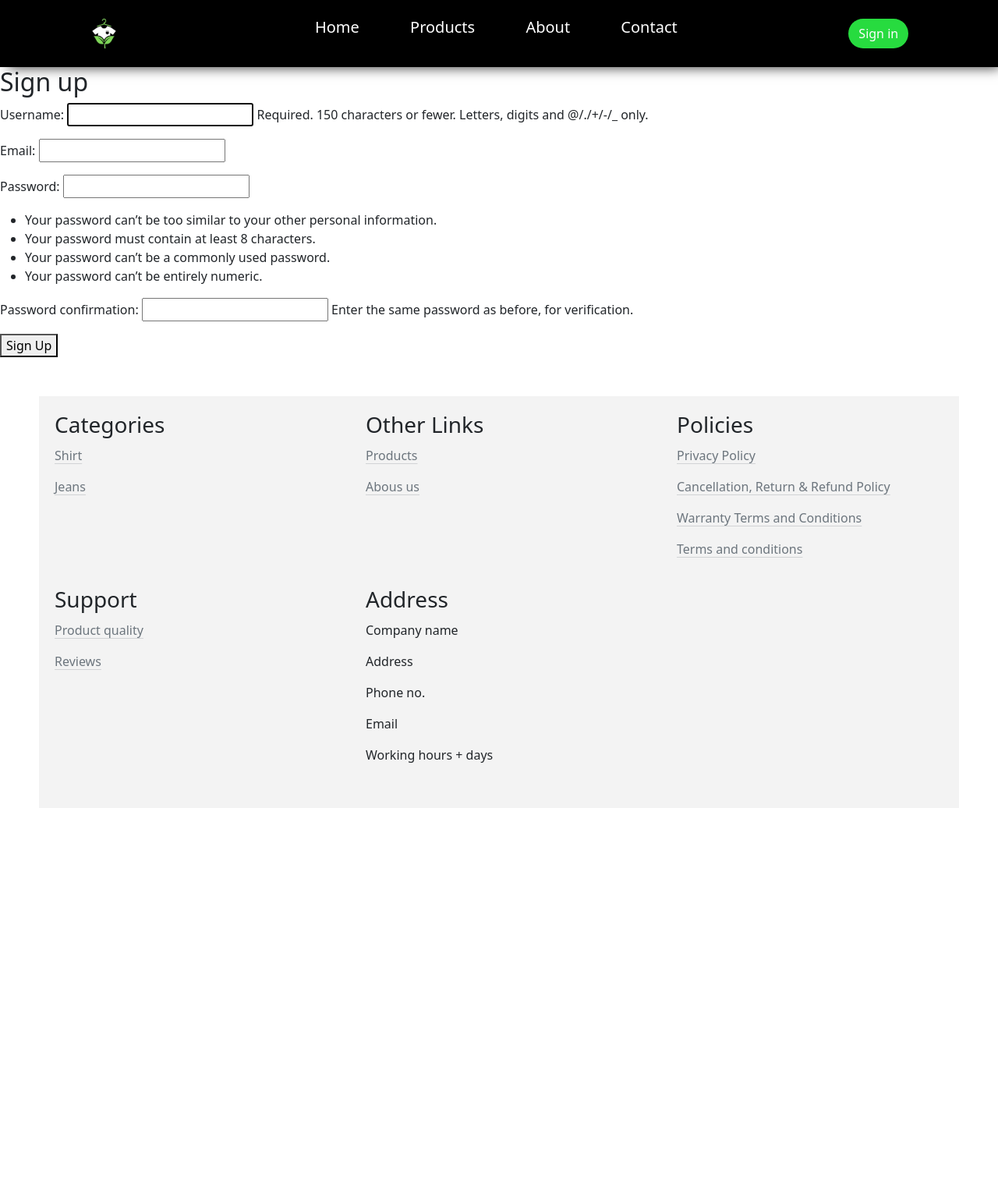
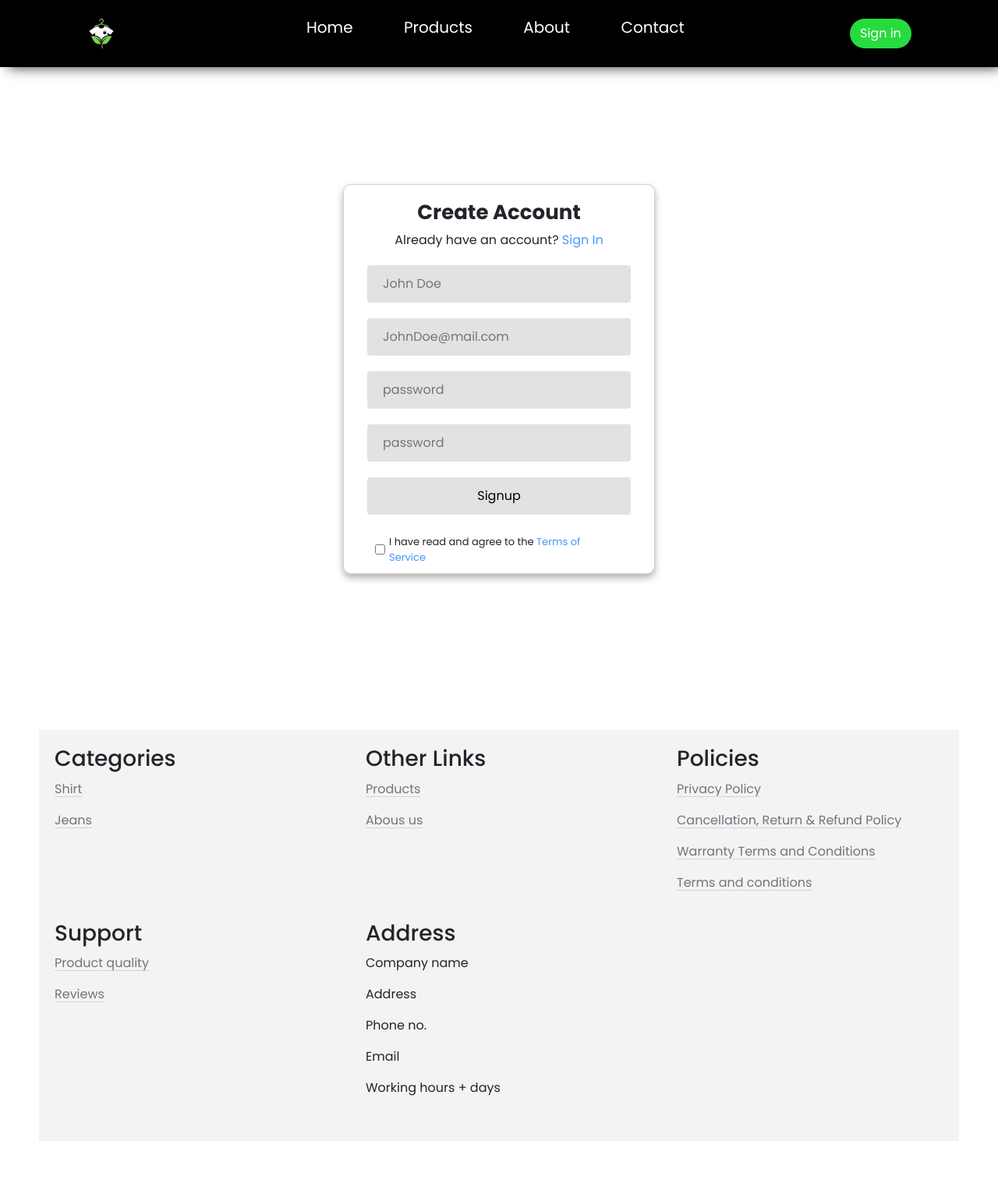
Before and after one commit to Kri-Bot01/Celvi, a Django app: page /accounts/signup/ in a window 1280 px wide. Shown: the whole page at 78% size. Before the commit the page ends 978 px from the top, so only its background shows below. Run offline with Django 5.2, Linux system fonts and the light colour scheme; some libraries are stand-ins or nearby versions.

Commit message:
"Updated accounts app: modified forms, views, and templates; added custom form styling and JavaScript redirect in logged_out.html"

```diff
--- a/accounts/forms.py
+++ b/accounts/forms.py
@@ -11,9 +11,53 @@ from django.template.loader import render_to_string
 from .tokens import account_activation_token
 from django.core.mail import send_mail
 from django.conf import settings
+
 class CustomUserCreationForm(UserCreationForm):
     email = forms.EmailField(label = "Email")
+    def __init__(self, *args, **kwargs):
+        super().__init__(*args, **kwargs)
+        self.fields['username'].widget.attrs.update({
+            'class': 'form-input',
+            'required':'',
+            'name':'username',
+            'id':'username',
+            'type':'text',
+            'placeholder':'John Doe',
+            'maxlength': '16',
+            'minlength': '6',
+            })
+        self.fields['email'].widget.attrs.update({
+            'class': 'form-input',
+            'required':'@',
+            'name':'email',
+            'id':'email',
+            'type':'email',
+            'placeholder':'JohnDoe@mail.com',
+            })
+        self.fields['password1'].widget.attrs.update({
+            'class': 'form-input',
+            'required':'',
+            'name':'password1',
+            'id':'password1',
+            'type':'password',
+            'placeholder':'password',
+            'maxlength':'22',
+            'minlength':'8'
+            })
+        self.fields['password2'].widget.attrs.update({
+            'class': 'form-input',
+            'required':'',
+            'name':'password2',
+            'id':'password2',
+            'type':'password',
+            'placeholder':'password',
+            'maxlength':'22',
+            'minlength':'8'
+            })
 
+
+    username = forms.CharField(max_length=20, label=False)
+    email = forms.EmailField(max_length=100)
 
     class Meta:
         model = User
--- a/accounts/urls.py
+++ b/accounts/urls.py
@@ -1,9 +1,10 @@
 from django.urls import path
 
-from .views import SignUpView,activate
+from .views import SignUpView,activate,signup
 
 
 urlpatterns = [
-    path("signup/", SignUpView.as_view(), name="signup"),
+    #path("signup/", SignUpView.as_view(), name="signup"),
+    path("signup/", signup, name="signup"),
     path('activate/(?P<uidb64>[0-9A-Za-z_\-]+)/(?P<token>[0-9A-Za-z]{1,13}-[0-9A-Za-z]{1,20})/',activate, name='activate'),
 ]
--- a/accounts/views.py
+++ b/accounts/views.py
@@ -4,12 +4,13 @@ from django.shortcuts import render
 from django.contrib.auth.forms import UserCreationForm
 from django.urls import reverse_lazy
 from django.views import generic
-from .forms import CustomUserCreationForm
+from .forms import CustomUserCreationForm,UserCreationForm
 from django.contrib.auth.models import User
 from django.utils.encoding import force_str
 from django.utils.http import urlsafe_base64_encode, urlsafe_base64_decode
 from .tokens import account_activation_token
 from django.http import HttpResponse
+
 class SignUpView(generic.CreateView):
     form_class = CustomUserCreationForm
     success_url = reverse_lazy("login")
@@ -27,3 +28,18 @@ def activate(request, uidb64, token):
         return HttpResponse('Thank you for your email confirmation. Now you can login your account.')
     else:
         return HttpResponse('Activation link is invalid!')
+
+def signup(request):
+    form = CustomUserCreationForm(request.POST)
+    if form.is_valid():
+        form.save()
+        username = form.cleaned_data.get('username')
+        password = form.cleaned_data.get('password')
+        email = form.cleaned_data.get('email')
+        user = user.authenticate(username=username, password=password, email=email)
+        login(request, user)
+        return redirect('home')
+    context = {
+        'form': form
+    }
+    return render(request, 'registration/signup.html', context)
--- a/core/templates/registration/signup.html
+++ b/core/templates/registration/signup.html
@@ -1,13 +1,135 @@
 {% extends "base.html" %}
+{% load static %}
 
-{% block title %}Sign Up{% endblock %}
-{% load crispy_forms_tags %}
 
 {% block content %}
-  <h2>Sign up</h2>
-  <form method="post">
-    {% csrf_token %}
-    {{ form.as_p }}
-    <button type="submit">Sign Up</button>
-  </form>
+<head>
+  <style>
+    @import url("https://fonts.googleapis.com/css2?family=Poppins:wght@200;300;400;500;600;700&display=swap");
+
+* {
+  margin: 0;
+  padding: 0;
+  box-sizing: border-box;
+  font-family: "Poppins", sans-serif;
+}
+
+.container {
+  height: 100vh;
+  width: 100%;
+  align-items: center;
+  display: flex;
+  justify-content: center;
+
+
+}
+
+.card {
+  border-radius: 10px;
+  box-shadow: 0 5px 10px 0 rgba(0, 0, 0, 0.3);
+  width: 400px;
+  height: 500px;
+  background-color: #ffffff;
+  padding: 10px 30px;
+}
+
+.card_title {
+  text-align: center;
+  padding: 10px;
+}
+
+.card_title h1 {
+  font-size: 26px;
+  font-weight: bold;
+}
+
+.form input {
+  margin: 10px 0;
+  width: 100%;
+  background-color: #e2e2e2;
+  border: none;
+  outline: none;
+  padding: 12px 20px;
+  border-radius: 4px;
+}
+
+.form button {
+  background-color: #4796ff;
+  color: #ffffff;
+  font-size: 16px;
+  outline: none;
+  border-radius: 5px;
+  border: none;
+  padding: 8px 15px;
+  width: 100%;
+}
+
+.card_terms {
+  display: flex;
+  align-items: center;
+  padding: 10px;
+}
+
+.card_terms input[type="checkbox"] {
+  background-color: #e2e2e2;
+}
+
+.card_terms span {
+  margin: 5px;
+  font-size: 13px;
+}
+
+.card a {
+  color: #4796ff;
+  text-decoration: none;
+}
+
+  </style>
+</head>
+
+
+<div class="container">
+  <div class="card">
+    <div class="card_title">
+      <h1>Create Account</h1>
+      <span>Already have an account? <a href="login">Sign In</a></span>
+    </div>
+    <div class="form">
+      <form method="POST" actione="." class="login-form spacer" id="signup-form">
+        {% csrf_token %}
+        {{form.username}}
+        {{form.email}}
+        {{form.password1}}
+        {{form.password2}}
+        <input type="submit" class="submit" value="Signup">
+      </form>
+    </div>
+    <div class="card_terms">
+        <input type="checkbox" name="" id="terms"> <span>I have read and agree to the <a href="">Terms of Service</a></span>
+    </div>
+  </div>
+</div>
+
+<!-- <form method="POST" actione="." class="login-form spacer" id="signup-form">
+
+
+      <div class="input-group">
+          <img class="icon input-icon" src="{% static 'icons/profile-user.svg' %}" alt="">
+          {{form.username}}
+      </div>
+      <div class="input-group">
+          <img class="icon input-icon" src="{% static 'icons/envelope.png' %}" alt="">
+          {{form.email}}
+      </div>
+      <div class="input-group">
+          <img class="icon input-icon" src="{% static 'icons/key.svg' %}" alt="">
+          {{form.password1}}
+      </div>
+      <div class="input-group">
+          <img class="icon input-icon" src="{% static 'icons/key.svg' %}" alt="">
+          {{form.password2}}
+      </div>
+
+      <input type="submit" class="submit" value="Signup">
+  </form>  -->
 {% endblock %}
```
Also changed, not shown: core/templates/registration/logged_out.html (+8 -0 lines), assets/core/image/email.svg (added), assets/core/image/pass1.svg (added), assets/core/image/pass2.svg (added), assets/core/image/signin-image.jpg (added), assets/core/image/signup-image.jpg (added), assets/core/image/username.svg (added), db.sqlite3.
